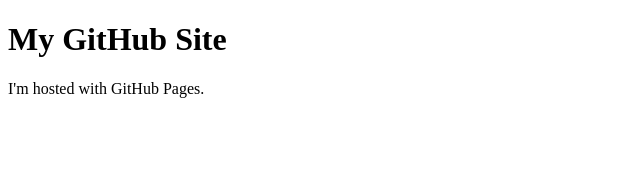
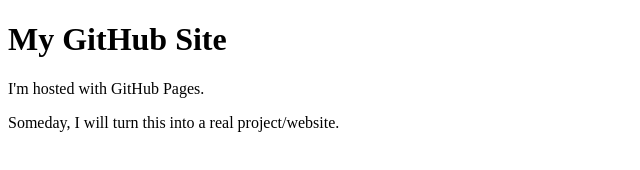
Before and after one commit to CindyKee/cindykee.github.io, a plain HTML site: page index.html in a window 1280 px wide. Shown: the whole page, without its empty margins (0-640 px from the left). Drawn offline with Linux system fonts and the light colour scheme.

Commit message:
Added aside to index page

```diff
--- a/index.html
+++ b/index.html
@@ -8,5 +8,6 @@
     <body>
         <h1>My GitHub Site</h1>
         <p>I'm hosted with GitHub Pages.</p>
+        <aside>Someday, I will turn this into a real project/website.</aside>
     </body>
 </html>
```
